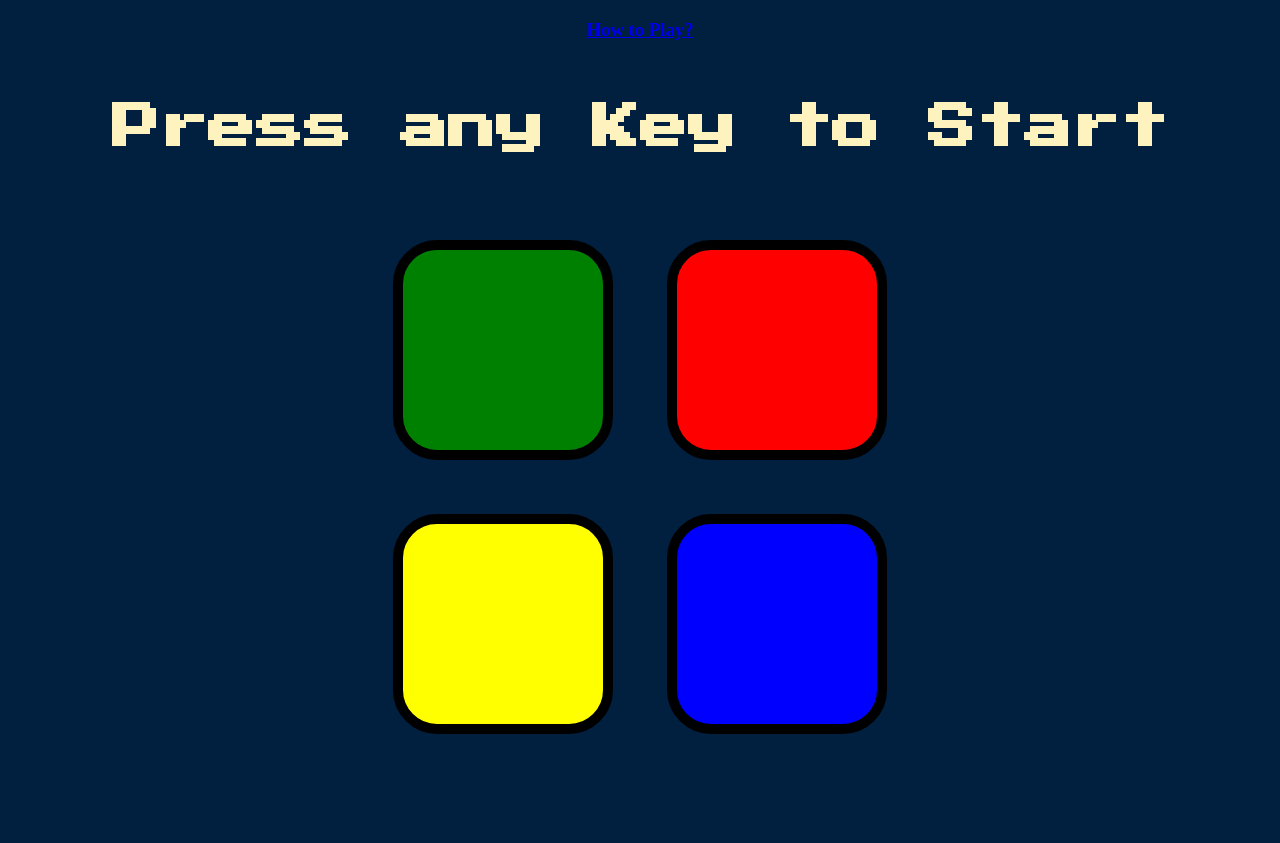
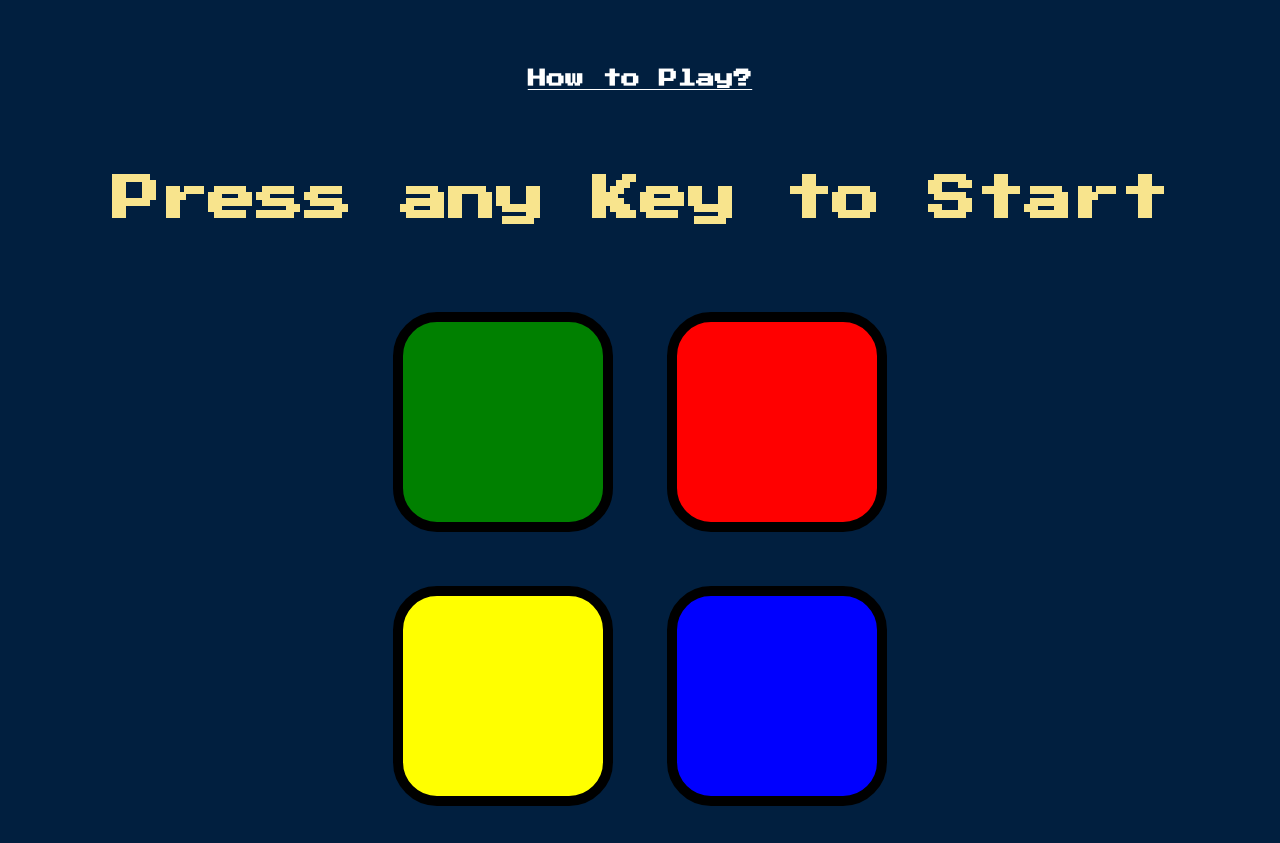
Before and after one commit to ShubhDoshi/Simon-Game, a plain HTML site: page index.html in a window 1280 px wide. Before the commit the page ends 800 px from the top, so only its background shows below. Drawn offline with nearby package versions, Linux system fonts and the light colour scheme.

Commit message:
Added styles of help.html

```diff
--- a/styles.css
+++ b/styles.css
@@ -7,9 +7,22 @@ body {
   font-family: 'Press Start 2P', cursive;
   font-size: 3rem;
   margin:  5%;
-  color: #FEF2BF;
+  color: #f8e48d;
 }
-
+#rules{
+  font-family: 'Press Start 2P', cursive;
+  color: white;
+  text-align: left;
+  font-size: 1.5rem;
+}
+a{
+  color: white;
+}
+h3{
+  font-family: 'Press Start 2P', cursive;
+  color: white;
+  padding: 50px 50px 25px 50px;
+}
 .container {
   display: block;
   width: 50%;
```
